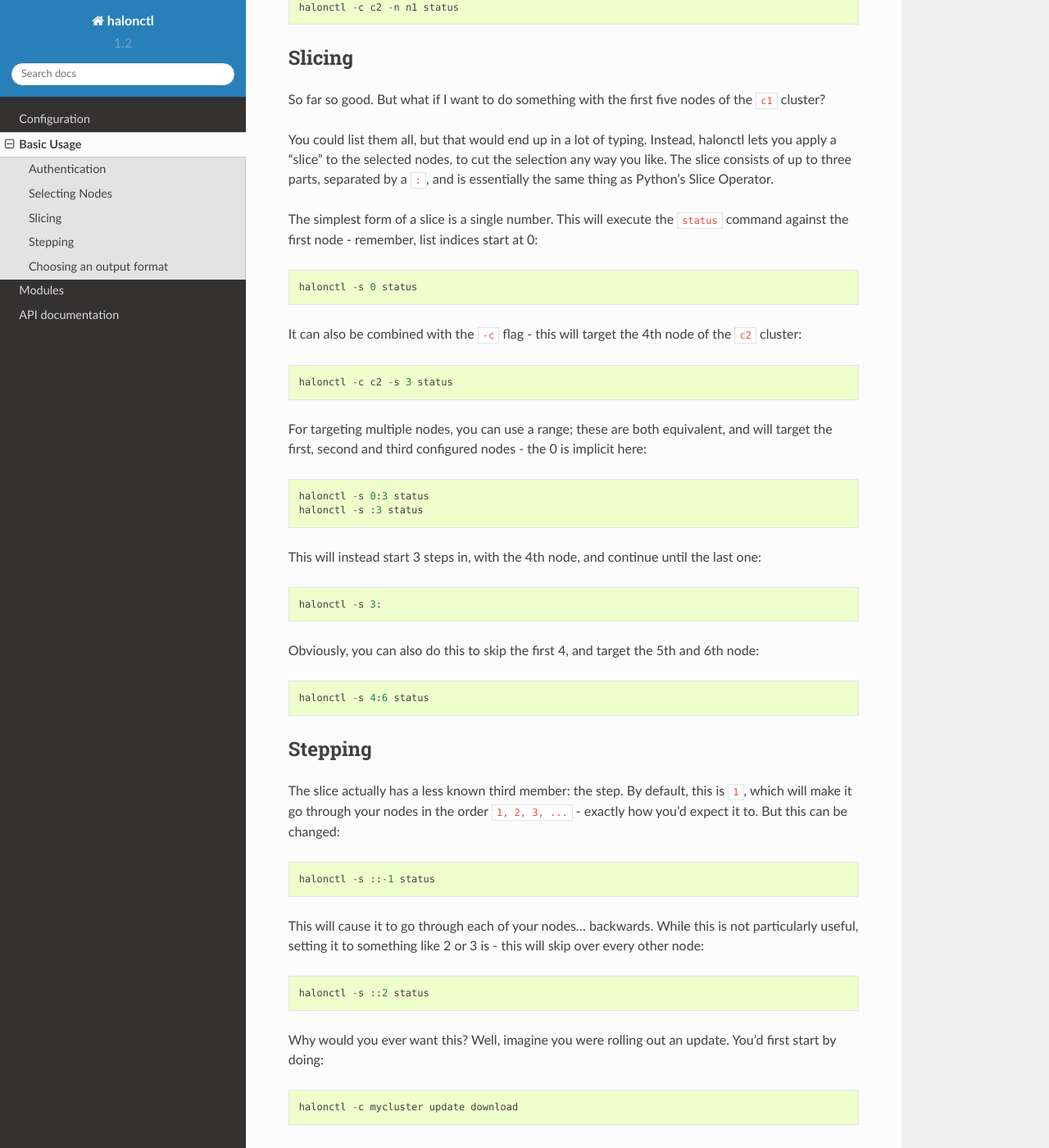
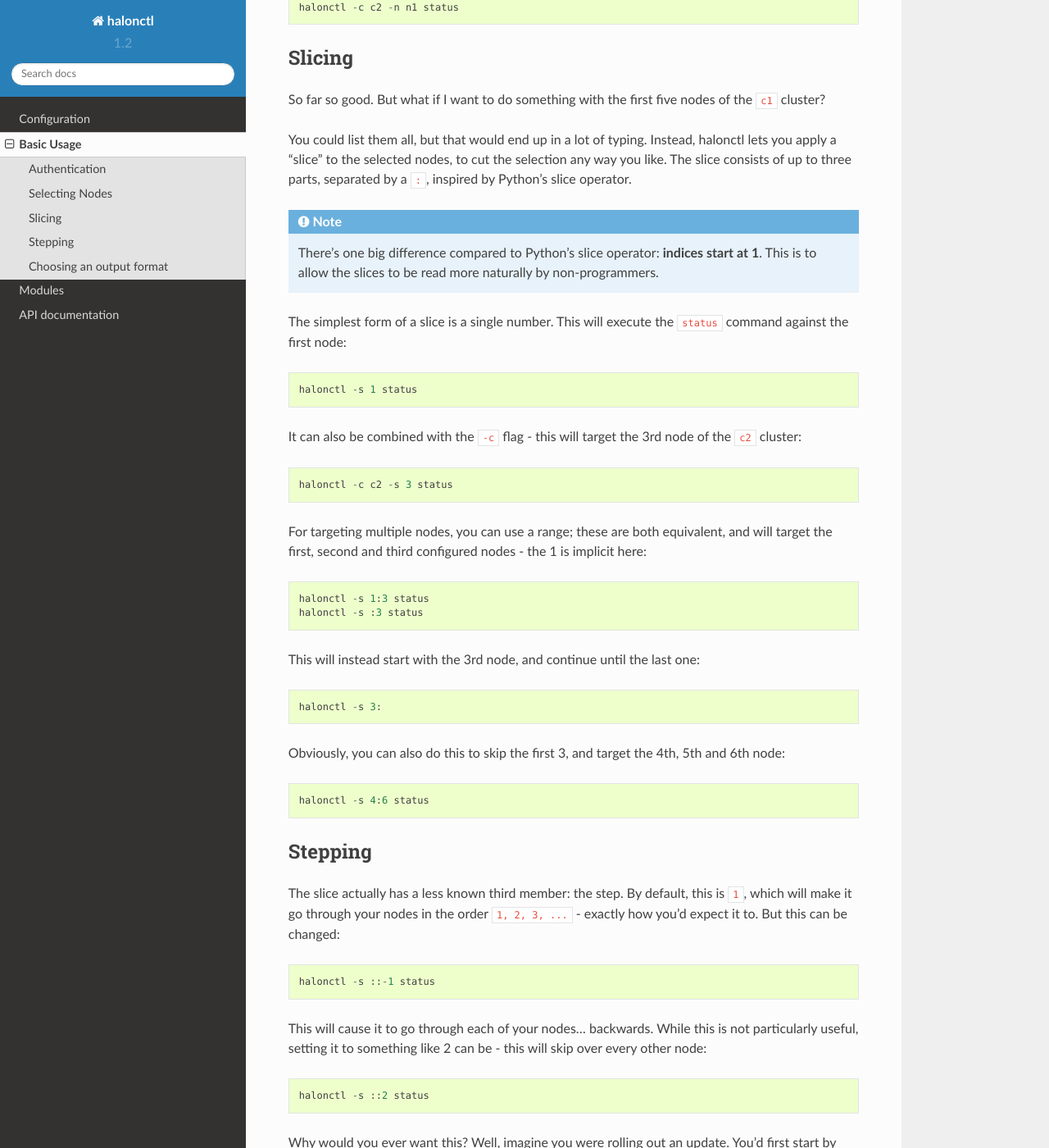
Before and after one commit to wildegnux/halonctl, a Sphinx documentation site: the page built from docs/basics.rst, in a window 1280 px wide and 1400 px high, scrolled down 1746 px. Shown: the whole window at 82% size. Built offline with Sphinx 7.4.7 and the Read the Docs theme 2.0.0, drawn with Linux system fonts in a browser that asks for light colours; some of the changed text lies outside the part shown.

Commit message:
Docs updated for a6c8921

```diff
--- a/docs/basics.rst
+++ b/docs/basics.rst
@@ -56,26 +56,29 @@ Slicing
 
 So far so good. But what if I want to do something with the first five nodes of the ``c1`` cluster?
 
-You could list them all, but that would end up in a lot of typing. Instead, halonctl lets you apply a "slice" to the selected nodes, to cut the selection any way you like. The slice consists of up to three parts, separated by a ``:``, and is essentially the same thing as Python's Slice Operator.
+You could list them all, but that would end up in a lot of typing. Instead, halonctl lets you apply a "slice" to the selected nodes, to cut the selection any way you like. The slice consists of up to three parts, separated by a ``:``, inspired by Python's slice operator.
 
-The simplest form of a slice is a single number. This will execute the ``status`` command against the first node - remember, list indices start at 0::
+.. note::
+   There's one big difference compared to Python's slice operator: **indices start at 1**. This is to allow the slices to be read more naturally by non-programmers.
 
-    halonctl -s 0 status
+The simplest form of a slice is a single number. This will execute the ``status`` command against the first node::
 
-It can also be combined with the ``-c`` flag - this will target the 4th node of the ``c2`` cluster::
+    halonctl -s 1 status
+
+It can also be combined with the ``-c`` flag - this will target the 3rd node of the ``c2`` cluster::
 
     halonctl -c c2 -s 3 status
 
-For targeting multiple nodes, you can use a range; these are both equivalent, and will target the first, second and third configured nodes - the 0 is implicit here::
+For targeting multiple nodes, you can use a range; these are both equivalent, and will target the first, second and third configured nodes - the 1 is implicit here::
 
-    halonctl -s 0:3 status
+    halonctl -s 1:3 status
     halonctl -s :3 status
 
-This will instead start 3 steps in, with the 4th node, and continue until the last one::
+This will instead start with the 3rd node, and continue until the last one::
 
     halonctl -s 3:
 
-Obviously, you can also do this to skip the first 4, and target the 5th and 6th node::
+Obviously, you can also do this to skip the first 3, and target the 4th, 5th and 6th node::
 
     halonctl -s 4:6 status
 
@@ -86,7 +89,7 @@ The slice actually has a less known third member: the step. By default, this is
 
     halonctl -s ::-1 status
 
-This will cause it to go through each of your nodes... backwards. While this is not particularly useful, setting it to something like 2 or 3 is - this will skip over every other node::
+This will cause it to go through each of your nodes... backwards. While this is not particularly useful, setting it to something like 2 can be - this will skip over every other node::
 
     halonctl -s ::2 status
 
```
Also changed, not shown: other parts of docs/basics.rst (+2 -2 lines).
